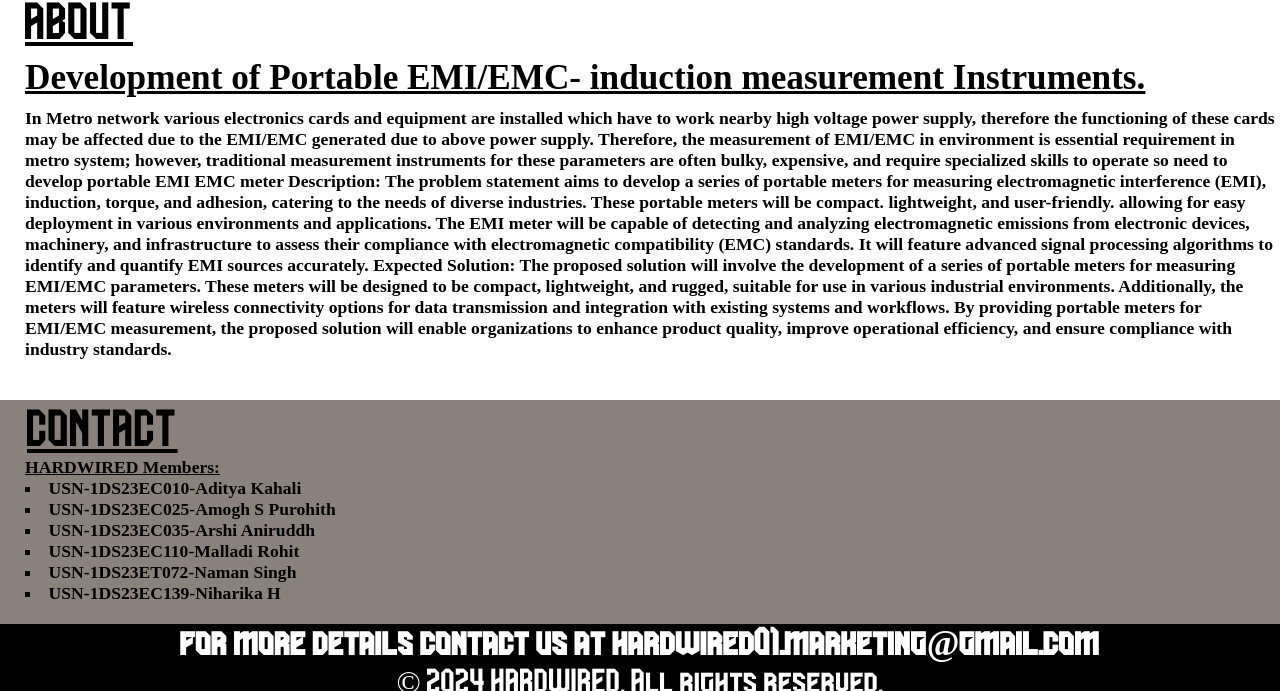
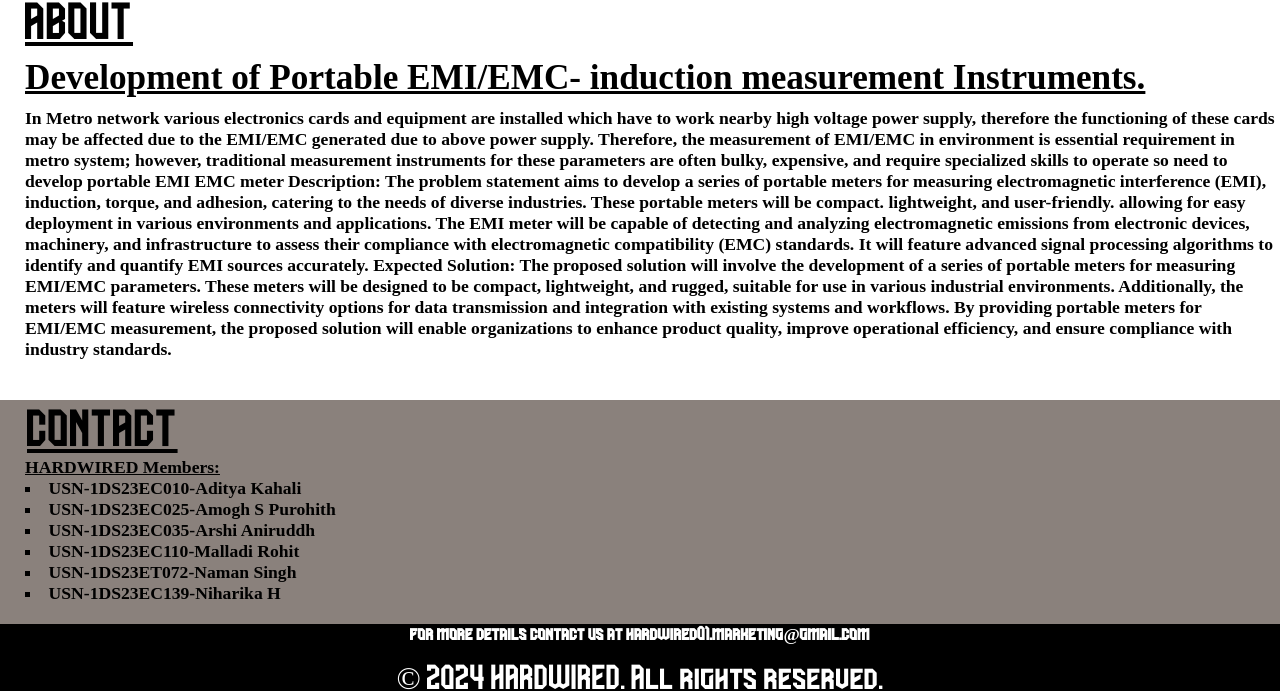
Before and after one commit to CtrlAltNaman/CtrlAltNaman.github.io, a website: page index.html in a window 1280 px wide. Shown: the part 1205-1896 px from the top of the page. Drawn offline with nearby package versions, Linux system fonts and the light colour scheme.

Commit message:
Update index.html

```diff
--- a/index.html
+++ b/index.html
@@ -199,7 +199,7 @@ Optimizing Performance
 
     <footer>
         <div id="footer-section">
-            <h4> for more details contact us at hardwired01.marketing@gmail.com</h4>
+            <h5> for more details contact us at hardwired01.marketing@gmail.com</h5>
             <p>&copy; 2024 HARDWIRED. All rights reserved.</p>
             <a id="gitlogo" href="https://sih.gov.in/sih2024PS" id="sihlogo"><img src="sihlogo.png" alt="sih-logo"></a>
             <a href="#"><i class="fa-brands fa-github"></i></a>
```
